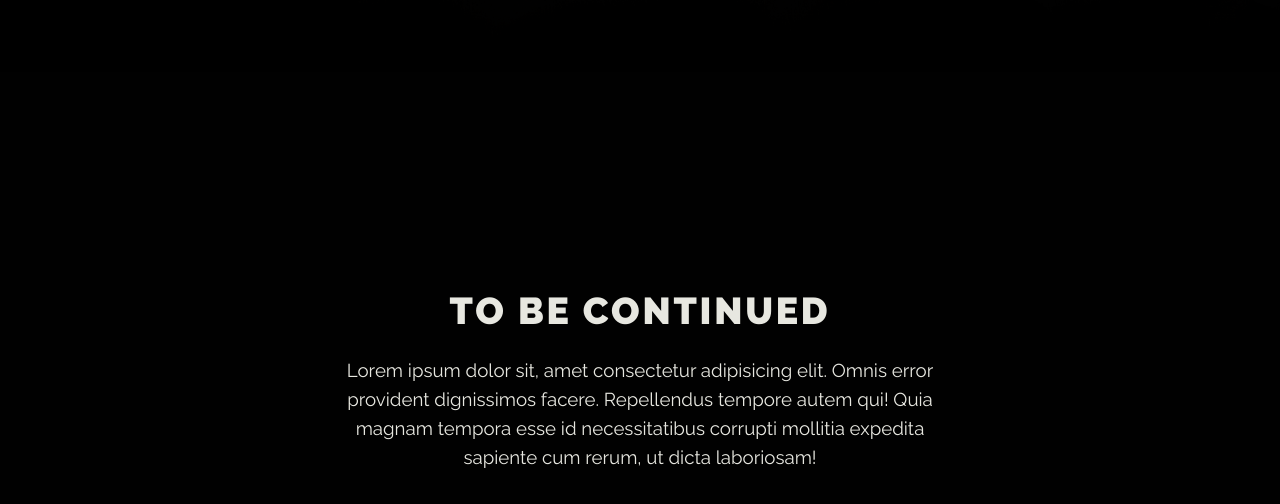
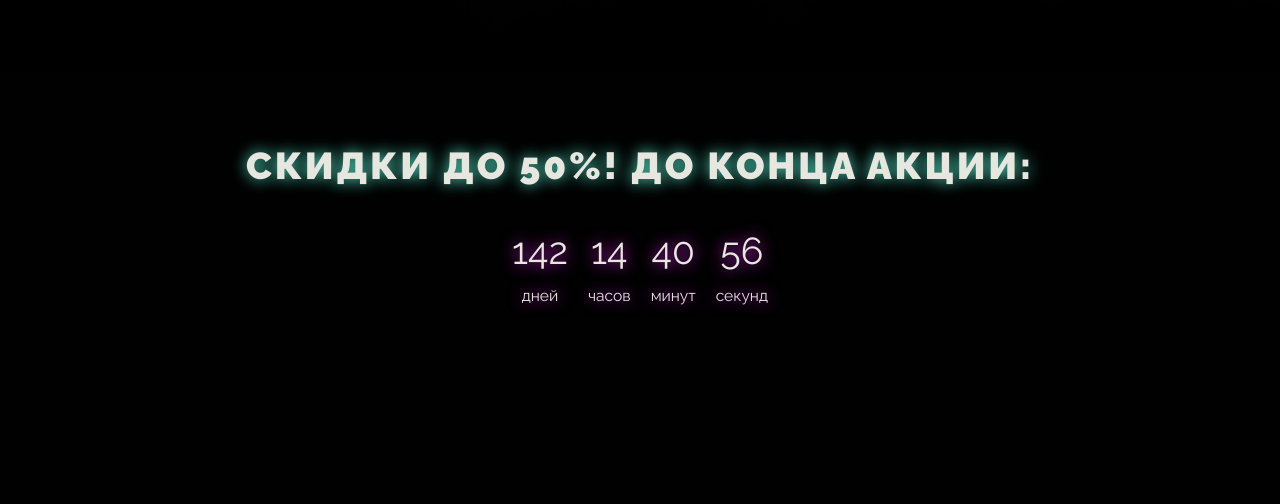
Before and after one commit to kirillP1/pet-project-js, a plain HTML site: page index.html in a window 1280 px wide. Shown: the part 822-1326 px from the top of the page. After the commit the page ends 1302 px from the top, so only its background shows below. Drawn offline with Linux system fonts and the light colour scheme.

Commit message:
countdown

```diff
--- a/css/style.css
+++ b/css/style.css
@@ -2,11 +2,17 @@
 	margin: 0;
 	padding: 0;
 	box-sizing: border-box;
+    scrollbar-width: thin;
+    scrollbar-color: rgba(0, 0, 0, 0.5);
 }
 :root {
 	--index: calc(1vw + 1vh);
 	--text: #e7e7e0;
 	--transition: transform .75s cubic-bezier(.075, .5, 0, 1);
+    --color-yellow: #9d822b;
+    --color-pink: #D726E0;
+    --color-turquoise: #53E0C4;
+
 }
 @font-face {
 	font-family: raleway_f;
@@ -22,6 +28,24 @@ body {
 	font-family: raleway_f, sans-serif;
 	line-height: 1.55;
 }
+
+
+/* Работает в Chrome, Edge и Safari */
+*::-webkit-scrollbar {
+    width: 12px;
+}
+
+*::-webkit-scrollbar-track {
+    background: rgba(0, 0, 0, 0.5);
+}
+
+*::-webkit-scrollbar-thumb {
+    background-color: rgba(255, 255, 255, 0.486);
+    border-radius: 20px;
+}
+/*************************************
+****************HEADER******************
+************************************/
 .main-header {
 	position: relative;
 }
@@ -74,7 +98,7 @@ body {
 	text-transform: uppercase;
 	font-weight: 900;
 	color: var(--text);
-	text-shadow: 0 0 15px #9d822b;
+	text-shadow: 0 0 15px var(--color-yellow);
     margin-bottom: 20vw;
 }
 .layers__title {
@@ -86,9 +110,13 @@ body {
 	letter-spacing: calc(var(--index) / 3.5);
 	margin-top: calc(var(--index) * -.75);
 }
-.main-article {
-	--main-article-transform: translate3d(0, calc(var(--scrollTop) / -7.5), 0);
-	min-height: 100vh;
+/*************************************
+****************COUNTDOWN******************
+************************************/
+.countdown{
+	/*--main-article-transform: translate3d(0, calc(var(--scrollTop) / -7.5), 0);
+	min-height: 100vh;*/
+    padding: 20vh 0;
 	background-size: cover;
 	background-position: center;
 	color: var(--text);
@@ -102,21 +130,38 @@ body {
 	z-index: 10;
     background-color: #010101;
 }
-.main-article__header {
+.countdown__header {
 	text-transform: uppercase;
 	font-size: calc(var(--index) * 1.8);
 	letter-spacing: calc(var(--index) / 7.5);
 	transform: var(--main-article-transform);
 	transition: var(--transition);
 	will-change: transform;
+    text-shadow: 0 0 15px var(--color-turquoise);
 }
-.main-article__paragraph {
-	max-width: calc(var(--index) * 30);
+.countdown__paragraph {
+	/*max-width: calc(var(--index) * 30);*/
 	font-size: calc(var(--index) * .9);
 	margin-top: calc(var(--index) / 1.25);
 	transform: var(--main-article-transform);
 	transition: var(--transition);
 	will-change: transform;
+    display: flex;
+    align-items: center;
+	justify-content: center;
+
+}
+.countdown__time{
+    margin: 10px;
+    text-shadow: 0 0 15px var(--color-pink);
+
+}
+.countdown__time p{
+    font-size: calc(var(--index) * 1.8);
+
+}
+.countdown__time small{
+
 }
 .content {
 	will-change: transform;
@@ -128,3 +173,11 @@ body {
 	font-size: calc(var(--index) * .75);
 	letter-spacing: calc(var(--index) / 37.5);
 }
+@media screen and (max-width: 767px) {
+    .countdown__paragraph {
+        font-size: calc(var(--index) * 1.9);
+    }
+    .countdown__time p {
+        font-size: calc(var(--index) * 3.8);
+    }
+}
--- a/index.html
+++ b/index.html
@@ -23,10 +23,27 @@
 				</div>
 			</header>
 
-			<section class="main-article calc">
-				<div class="main-article__content">
-					<h2 class="main-article__header">To be continued</h2>
-					<p class="main-article__paragraph">Lorem ipsum dolor sit, amet consectetur adipisicing elit. Omnis error provident dignissimos facere. Repellendus tempore autem qui! Quia magnam tempora esse id necessitatibus corrupti mollitia expedita sapiente cum rerum, ut dicta laboriosam!</p>
+			<section class="countdown">
+				<div class="countdown__content">
+					<h2 class="countdown__header">Скидки до 50%! До конца акции:</h2>
+					<div class="countdown__paragraph" id="countdown__paragraph">
+                        <div class="countdown__time">
+                            <p id="days">00</p>
+                            <small id="days__text">дней</small>
+                        </div>
+                        <div class="countdown__time">
+                            <p id="hours">00</p>
+                            <small id="hours__text">часов</small>
+                        </div>
+                        <div class="countdown__time">
+                            <p id="minutes">00</p>
+                            <small id="minutes__text">минут</small>
+                        </div>
+                        <div class="countdown__time">
+                            <p id="seconds">00</p>
+                            <small id="seconds__text">секунд</small>
+                        </div>
+                    </div>
 				</div>
 			</section>
 
@@ -40,5 +57,6 @@
     <script src="./libs/gsap/ScrollTrigger.min.js"></script>
     <script src="./js/index.js"></script>
     <script src="./js/parallax-header.js"></script>
+    <script src="./js/timer.js"></script>
 </body>
 </html>
--- /dev/null
+++ b/js/timer.js
@@ -0,0 +1,26 @@
+//DOM элементы
+const days = document.querySelector('#days')
+const hours = document.querySelector('#hours')
+const minutes = document.querySelector('#minutes')
+const seconds = document.querySelector('#seconds')
+//Расчеты
+const currentYear = new Date().getFullYear()
+const nextYear = new Date(`January 01 ${currentYear+1} 00:00:00`)
+
+function updateCounter(){
+    const currentTime = new Date()
+    const diff = nextYear-currentTime
+
+    const daysLeft = Math.floor(diff / 1000 / 60 / 60 / 24);
+    const hoursLeft = Math.floor(diff / 1000 / 60 / 60) % 24;
+    const minutesLeft = Math.floor(diff / 1000 / 60) % 60;
+    const secondsLeft = Math.floor(diff / 1000 ) % 60;
+
+    //Установка на страницу
+    days.innerText = daysLeft < 10 ? '0' + daysLeft : daysLeft
+    hours.innerText = hoursLeft < 10 ? '0' + hoursLeft : hoursLeft
+    minutes.innerText = minutesLeft < 10 ? '0' + minutesLeft : minutesLeft
+    seconds.innerText = secondsLeft < 10 ? '0' + secondsLeft : secondsLeft
+}
+
+setInterval(updateCounter, 1000)
```
